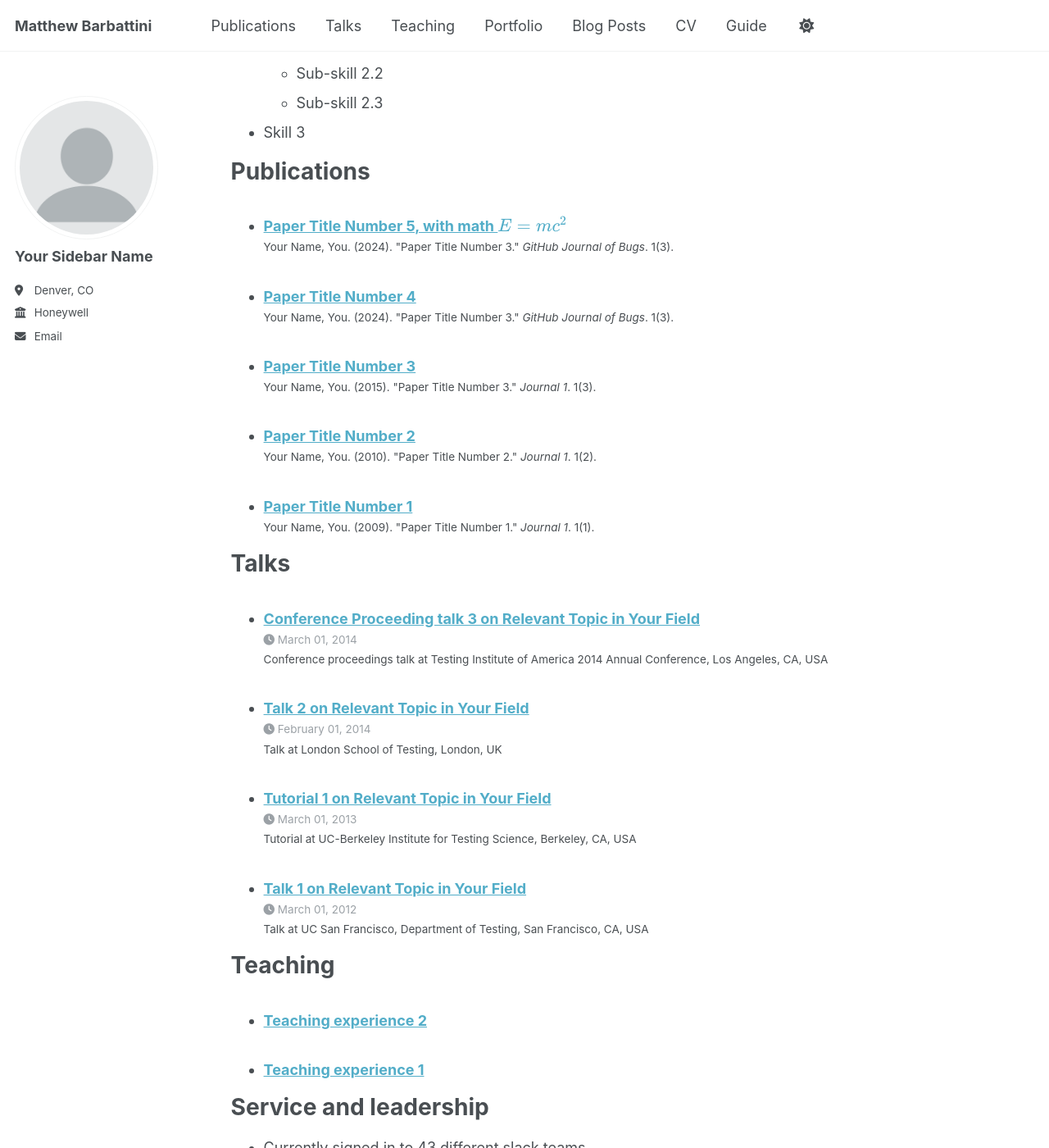
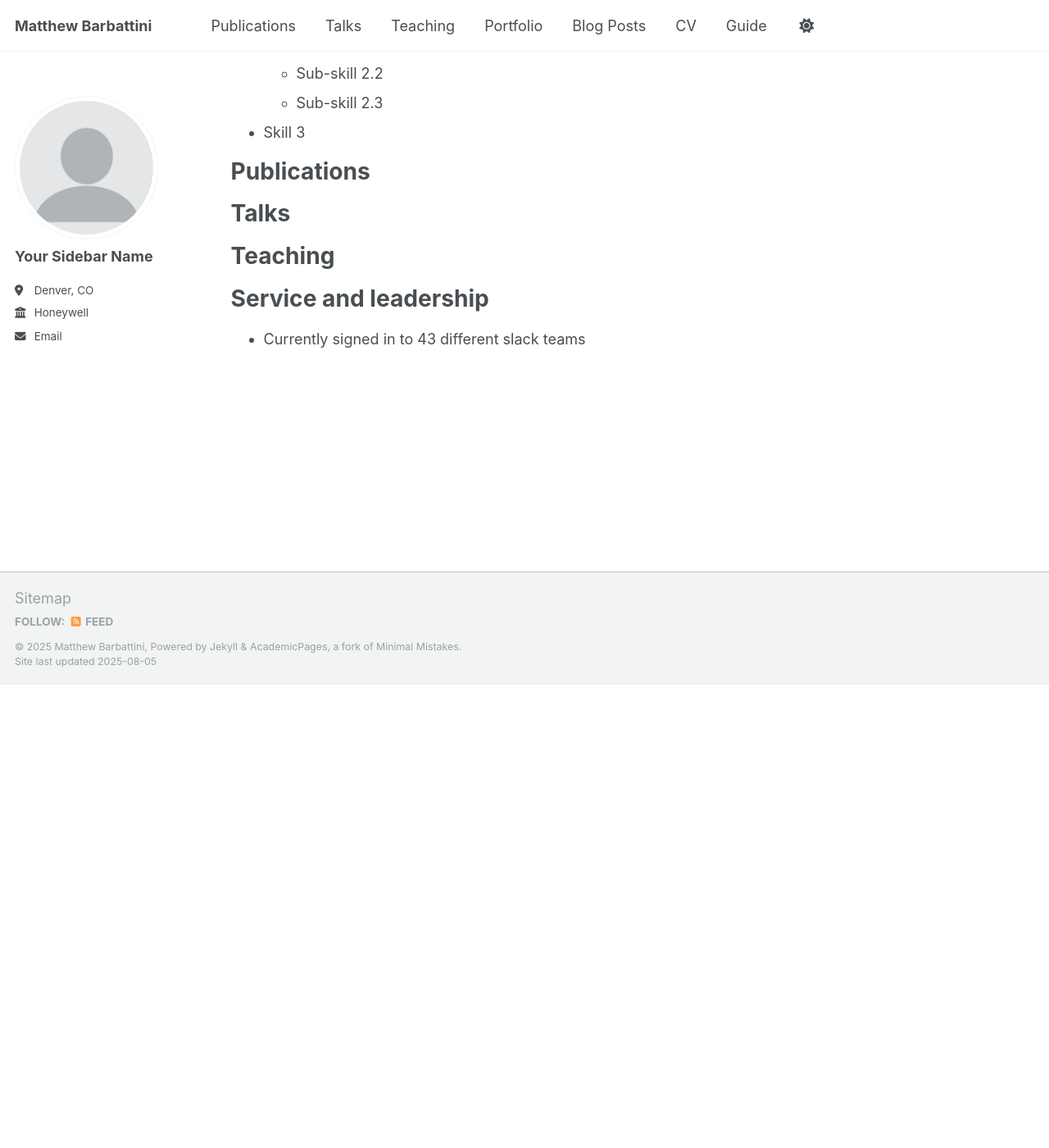
Before and after one commit to mbarbattini/mbarbattini.github.io, a Jekyll site: the page built from _pages/cv.md, in a window 1280 px wide and 1400 px high, scrolled down 887 px. Shown: the whole window at 82% size. Built offline with Jekyll 4.4.1, drawn with Linux system fonts in a browser that asks for light colours; a script that is not in the unit is left out; after the commit the page ends 1722 px from its top, so only the background shows below that.

Commit message:
remove unnecessary pages

```diff
--- a/_config.yml
+++ b/_config.yml
@@ -90,7 +90,7 @@
 teaser                   :  # filename of teaser fallback teaser image placed in /images/, .e.g. "500x300.png"
 breadcrumbs              : false # true, false (default)
 words_per_minute         : 160
-future                   : true
+future                   : false
 read_more                : "disabled" # if enabled, adds "Read more" links to excerpts
 talkmap_link             : false      #change to true to add link to talkmap on talks page
 comments:
--- a/_pages/publications.html
+++ /dev/null
@@ -1,33 +0,0 @@
----
-layout: archive
-title: "Publications"
-permalink: /publications/
-author_profile: true
----
-
-{% if site.author.googlescholar %}
-  <div class="wordwrap">You can also find my articles on <a href="{{site.author.googlescholar}}">my Google Scholar profile</a>.</div>
-{% endif %}
-
-{% include base_path %}
-
-<!-- New style rendering if publication categories are defined -->
-{% if site.publication_category %}
-  {% for category in site.publication_category  %}
-    {% assign title_shown = false %}
-    {% for post in site.publications reversed %}
-      {% if post.category != category[0] %}
-        {% continue %}
-      {% endif %}
-      {% unless title_shown %}
-        <h2>{{ category[1].title }}</h2><hr />
-        {% assign title_shown = true %}
-      {% endunless %}
-      {% include archive-single.html %}
-    {% endfor %}
-  {% endfor %}
-{% else %}
-  {% for post in site.publications reversed %}
-    {% include archive-single.html %}
-  {% endfor %}
-{% endif %}
--- a/_publications/2009-10-01-paper-title-number-1.md
+++ /dev/null
@@ -1,14 +0,0 @@
----
-title: "Paper Title Number 1"
-collection: publications
-category: manuscripts
-permalink: /publication/2009-10-01-paper-title-number-1
-excerpt: 'This paper is about the number 1. The number 2 is left for future work.'
-date: 2009-10-01
-venue: 'Journal 1'
-slidesurl: 'http://academicpages.github.io/files/slides1.pdf'
-paperurl: 'http://academicpages.github.io/files/paper1.pdf'
-bibtexurl: 'http://academicpages.github.io/files/bibtex1.bib'
-citation: 'Your Name, You. (2009). &quot;Paper Title Number 1.&quot; <i>Journal 1</i>. 1(1).'
----
-The contents above will be part of a list of publications, if the user clicks the link for the publication than the contents of section will be rendered as a full page, allowing you to provide more information about the paper for the reader. When publications are displayed as a single page, the contents of the above "citation" field will automatically be included below this section in a smaller font.
--- a/_publications/2010-10-01-paper-title-number-2.md
+++ /dev/null
@@ -1,14 +0,0 @@
----
-title: "Paper Title Number 2"
-collection: publications
-category: manuscripts
-permalink: /publication/2010-10-01-paper-title-number-2
-excerpt: 'This paper is about the number 2. The number 3 is left for future work.'
-date: 2010-10-01
-venue: 'Journal 1'
-slidesurl: 'http://academicpages.github.io/files/slides2.pdf'
-paperurl: 'http://academicpages.github.io/files/paper2.pdf'
-citation: 'Your Name, You. (2010). &quot;Paper Title Number 2.&quot; <i>Journal 1</i>. 1(2).'
----
-
-The contents above will be part of a list of publications, if the user clicks the link for the publication than the contents of section will be rendered as a full page, allowing you to provide more information about the paper for the reader. When publications are displayed as a single page, the contents of the above "citation" field will automatically be included below this section in a smaller font.
--- a/_publications/2015-10-01-paper-title-number-3.md
+++ /dev/null
@@ -1,14 +0,0 @@
----
-title: "Paper Title Number 3"
-collection: publications
-category: manuscripts
-permalink: /publication/2015-10-01-paper-title-number-3
-excerpt: 'This paper is about the number 3. The number 4 is left for future work.'
-date: 2015-10-01
-venue: 'Journal 1'
-slidesurl: 'http://academicpages.github.io/files/slides3.pdf'
-paperurl: 'http://academicpages.github.io/files/paper3.pdf'
-citation: 'Your Name, You. (2015). &quot;Paper Title Number 3.&quot; <i>Journal 1</i>. 1(3).'
----
-
-The contents above will be part of a list of publications, if the user clicks the link for the publication than the contents of section will be rendered as a full page, allowing you to provide more information about the paper for the reader. When publications are displayed as a single page, the contents of the above "citation" field will automatically be included below this section in a smaller font.
--- a/_publications/2025-06-08-paper-title-number-5.md
+++ /dev/null
@@ -1,13 +0,0 @@
----
-title: "Paper Title Number 5, with math $$E=mc^2$$"
-collection: publications
-category: conferences
-permalink: /publication/2024-02-17-paper-title-number-4
-excerpt: 'This paper is about a famous math equation, $$E=mc^2$$'
-date: 2024-02-17
-venue: 'GitHub Journal of Bugs'
-paperurl: 'http://academicpages.github.io/files/paper3.pdf'
-citation: 'Your Name, You. (2024). &quot;Paper Title Number 3.&quot; <i>GitHub Journal of Bugs</i>. 1(3).'
----
-
-Using [MathJax](https://www.mathjax.org/) in the description is supported - $$E=mc^2$$ - however, the use must be mindful that the default delimiters are `$$...$$` and `\\[...\\]` which differs from the `$...$` that is typically expected.
--- a/_talks/2012-03-01-talk-1.md
+++ /dev/null
@@ -1,11 +0,0 @@
----
-title: "Talk 1 on Relevant Topic in Your Field"
-collection: talks
-type: "Talk"
-permalink: /talks/2012-03-01-talk-1
-venue: "UC San Francisco, Department of Testing"
-date: 2012-03-01
-location: "San Francisco, CA, USA"
----
-
-This is a description of your talk, which is a markdown file that can be all markdown-ified like any other post. Yay markdown!
--- a/_talks/2013-03-01-tutorial-1.md
+++ /dev/null
@@ -1,13 +0,0 @@
----
-title: "Tutorial 1 on Relevant Topic in Your Field"
-collection: talks
-type: "Tutorial"
-permalink: /talks/2013-03-01-tutorial-1
-venue: "UC-Berkeley Institute for Testing Science"
-date: 2013-03-01
-location: "Berkeley, CA, USA"
----
-
-[More information here](http://exampleurl.com)
-
-This is a description of your tutorial, note the different field in type. This is a markdown files that can be all markdown-ified like any other post. Yay markdown!
--- a/_talks/2014-02-01-talk-2.md
+++ /dev/null
@@ -1,13 +0,0 @@
----
-title: "Talk 2 on Relevant Topic in Your Field"
-collection: talks
-type: "Talk"
-permalink: /talks/2014-02-01-talk-2
-venue: "London School of Testing"
-date: 2014-02-01
-location: "London, UK"
----
-
-[More information here](http://example2.com)
-
-This is a description of your talk, which is a markdown files that can be all markdown-ified like any other post. Yay markdown!
--- a/_talks/2014-03-01-talk-3.md
+++ /dev/null
@@ -1,11 +0,0 @@
----
-title: "Conference Proceeding talk 3 on Relevant Topic in Your Field"
-collection: talks
-type: "Conference proceedings talk"
-permalink: /talks/2014-03-01-talk-3
-venue: "Testing Institute of America 2014 Annual Conference"
-date: 2014-03-01
-location: "Los Angeles, CA, USA"
----
-
-This is a description of your conference proceedings talk, note the different field in type. You can put anything in this field.
--- a/_teaching/2014-spring-teaching-1.md
+++ /dev/null
@@ -1,20 +0,0 @@
----
-title: "Teaching experience 1"
-collection: teaching
-type: "Undergraduate course"
-permalink: /teaching/2014-spring-teaching-1
-venue: "University 1, Department"
-date: 2014-01-01
-location: "City, Country"
----
-
-This is a description of a teaching experience. You can use markdown like any other post.
-
-Heading 1
-======
-
-Heading 2
-======
-
-Heading 3
-======
--- a/_teaching/2015-spring-teaching-2.md
+++ /dev/null
@@ -1,20 +0,0 @@
----
-title: "Teaching experience 2"
-collection: teaching
-type: "Workshop"
-permalink: /teaching/2015-spring-teaching-1
-venue: "University 1, Department"
-date: 2015-01-01
-location: "City, Country"
----
-
-This is a description of a teaching experience. You can use markdown like any other post.
-
-Heading 1
-======
-
-Heading 2
-======
-
-Heading 3
-======
```
Also changed, not shown: README.md (deleted, +0 -96 lines), _pages/portfolio.html (deleted, +0 -13 lines), _pages/talkmap.html (deleted, +0 -9 lines), _pages/teaching.html (deleted, +0 -12 lines), _portfolio/portfolio-1.md (deleted, +0 -7 lines), _portfolio/portfolio-2.html (deleted, +0 -7 lines), _publications/2024-02-17-paper-title-number-4.md (deleted, +0 -13 lines).
